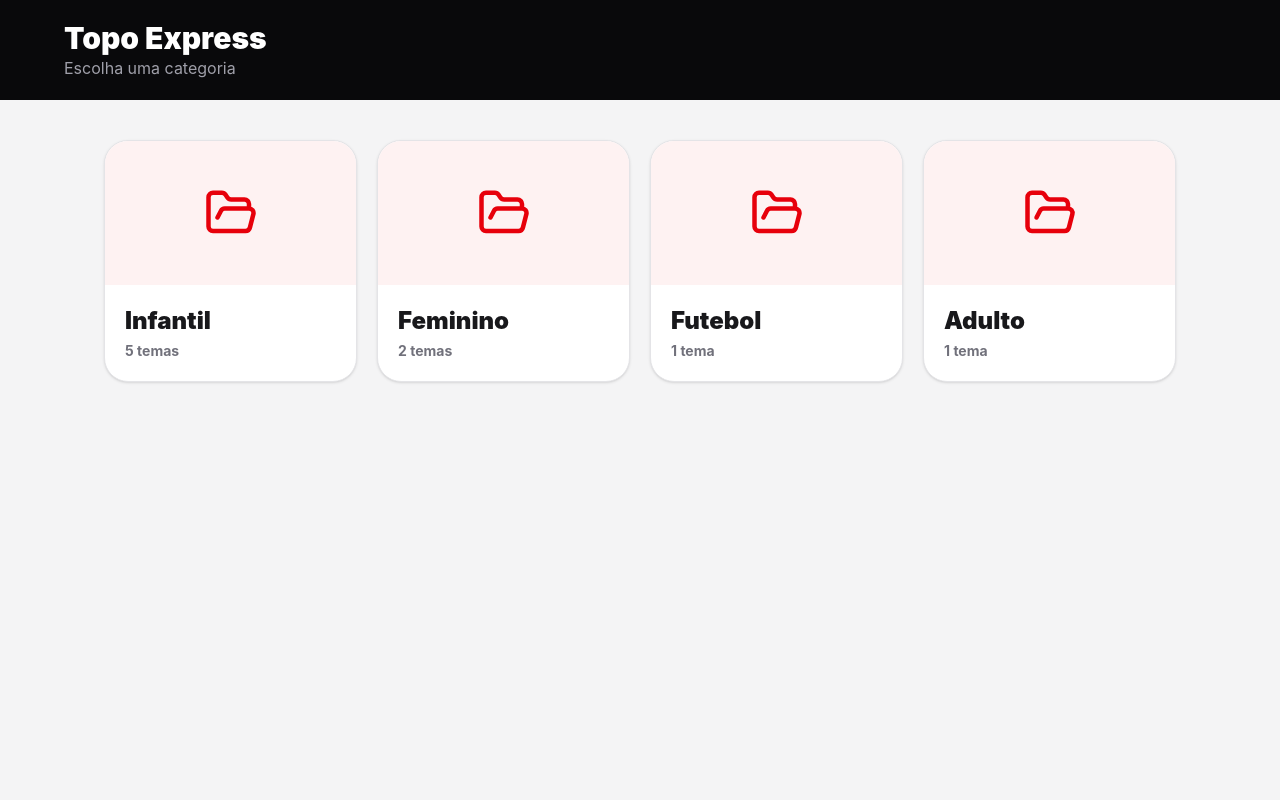
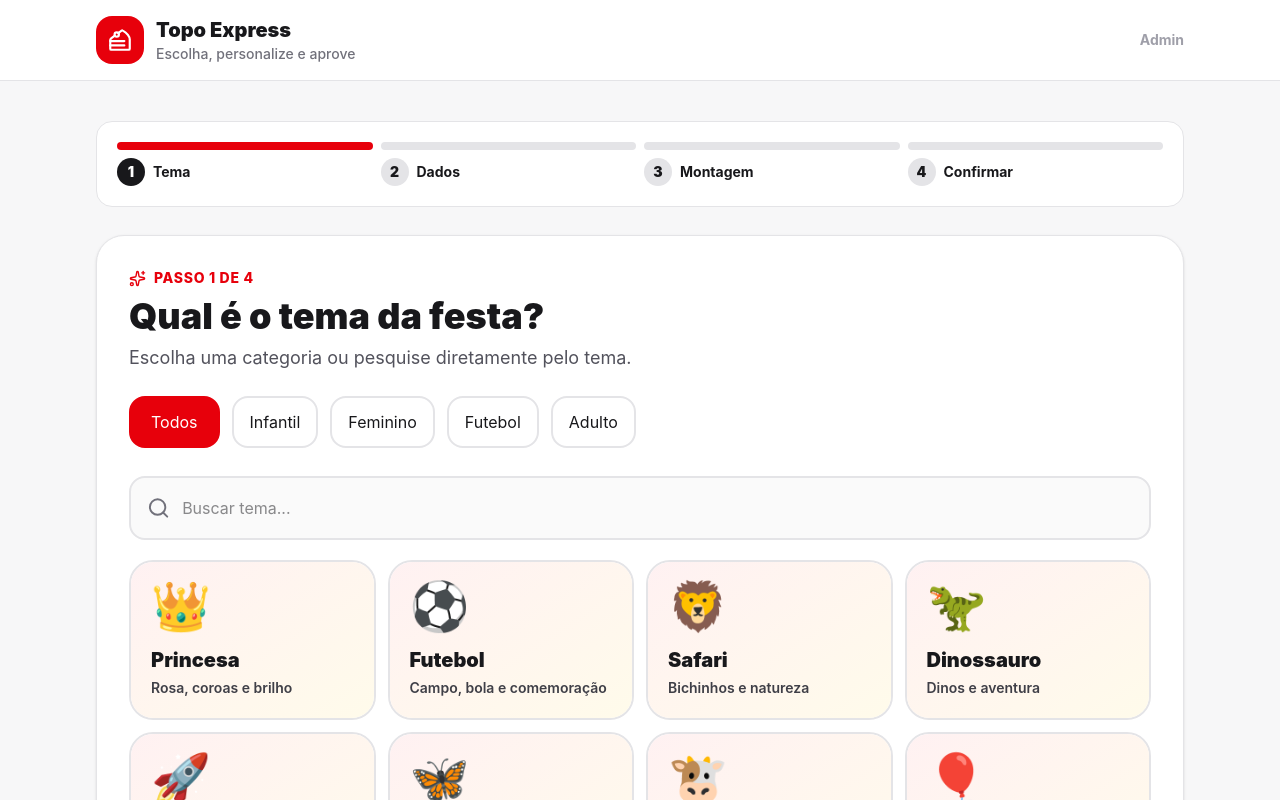
Before and after one commit to caiodallas1/topo-de-bolo, a React (Vite) app: page / in a window 1280 px wide. Shown: the top 800 px of the page. Built offline with nearby package versions, Linux system fonts and the light colour scheme.

Commit message:
Restore original UI and admin while keeping improved importer/storage

```diff
--- a/src/main.tsx
+++ b/src/main.tsx
@@ -1,6 +1,6 @@
 import { StrictMode } from 'react';
 import { createRoot } from 'react-dom/client';
-import AppNext from './AppNext.tsx';
+import App from './App.tsx';
 import ImportCorelNext from './ImportCorelNext.tsx';
 import { installThemeStorageShim } from './services/themeStorage';
 import './index.css';
@@ -33,7 +33,7 @@ async function bootstrap() {
         <ImportCorelNext />
       ) : (
         <>
-          <AppNext />
+          <App />
           {isAdmin && (
             <a
               href="#/importar"
```
